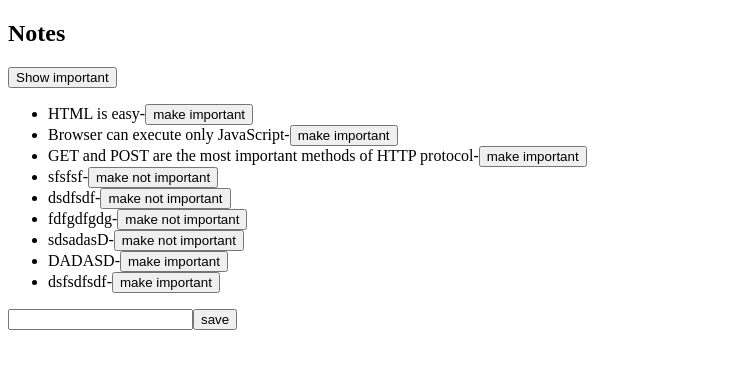
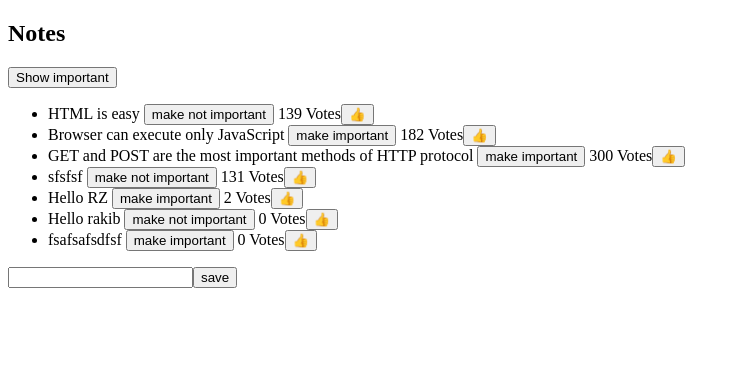
Before and after one commit to RZ-Rakib/HU_fullstack_practices, a React (Vite) app in the folder part2/: page / in a window 1280 px wide. Shown: the top 368 px of the page, without its empty margins (0-740 px from the left). Built offline with nearby package versions, Linux system fonts and the light colour scheme; data requests are answered from the project's data file.

Commit message:
updated code

```diff
--- a/part2/db.json
+++ b/part2/db.json
@@ -3,47 +3,44 @@
     {
       "id": "1",
       "content": "HTML is easy",
-      "important": false
+      "important": true,
+      "vote": 139
     },
     {
       "id": "2",
       "content": "Browser can execute only JavaScript",
-      "important": false
+      "important": false,
+      "vote": 182
     },
     {
       "id": "3",
       "content": "GET and POST are the most important methods of HTTP protocol",
-      "important": false
+      "important": false,
+      "vote": 300
     },
     {
       "id": "94f8",
       "content": "sfsfsf",
-      "important": true
+      "important": true,
+      "vote": 131
     },
     {
-      "id": "2b1b",
-      "content": "dsdfsdf",
-      "important": true
+      "id": "0694",
+      "content": "Hello RZ",
+      "important": false,
+      "vote": 2
     },
     {
-      "id": "c4de",
-      "content": "fdfgdfgdg",
-      "important": true
+      "id": "f0d0",
+      "content": "Hello rakib",
+      "important": true,
+      "vote": 0
     },
     {
-      "id": "090c",
-      "content": "sdsadasD",
-      "important": true
-    },
-    {
-      "id": "004b",
-      "content": "DADASD",
-      "important": false
-    },
-    {
-      "id": "f18c",
-      "content": "dsfsdfsdf",
-      "important": false
+      "id": "03f4",
+      "content": "fsafsafsdfsf",
+      "important": false,
+      "vote": 0
     }
   ]
 }
--- a/part2/package.json
+++ b/part2/package.json
@@ -8,7 +8,7 @@
     "build": "vite build",
     "lint": "eslint .",
     "preview": "vite preview",
-    "server": "json-server -p 3001 db.json"
+    "server": "json-server --watch -p 3001 db.json"
   },
   "dependencies": {
     "axios": "^1.12.2",
--- a/part2/src/App.jsx
+++ b/part2/src/App.jsx
@@ -13,18 +13,29 @@ const App = () => {
       .then(allObjects => {
         setNotes(allObjects)
       })
+      .catch(error => {
+        alert(`Something went wrong to the server. failed fetching data${error}`)
+        console.log("error ==> ", error);
+      })
   }
   useEffect(hook, [])
 
   const noteToShow = showAll
     ? notes
-    : notes.filter(n => n.important === true)
+    : notes.filter(note => note.important === true)
 
   const addNote = (event) => {
     event.preventDefault()
+    const normalize = newNote.trim().toLowerCase()
+
+    if (notes.some(note => note.content.toLowerCase() === normalize)) {
+      alert(`${newNote} is already exist in the server.`)
+      return
+    }
     const newObject = {
       content: newNote,
       important: Math.random() < 0.5,
+      vote: 0
     }
     noteService
       .create(newObject)
@@ -32,24 +43,42 @@ const App = () => {
         setNotes(notes.concat(createdObject))
         setNewNote('')
       })
-
+      .catch(error => {
+        alert(`failed to add new note`)
+        console.log("error ==> ", error);
+      })
   }
 
   const handleNewNote = (event) => {
     setNewNote(event.target.value)
-    console.log("event.target.value ==> ", event.target.value);
   }
 
   const toggleImportance = (id) => {
-    const note = notes.find(n => n.id === id)
+    const note = notes.find(note => note.id === id)
     const updatedNote = { ...note, important: !note.important }
 
     noteService
       .update(id, updatedNote)
       .then(updatedObject => {
-        setNotes(notes.map(n => n.id === id ? updatedObject : n))
+        setNotes(notes.map(note => note.id === id ? updatedObject : note))
       })
+      .catch(error => {
+        alert(`Error happend to update ${updatedNote}. ${error}`)
+        setNotes(notes.filter(note => note.id !== id))
+      })
+  }
+  const handleVotes = (id) => {
+    const voteNote = notes.find(note => note.id === id)
+    const updatedVoteNote = { ...voteNote, vote: (voteNote.vote ?? 0) + 1 }
 
+    noteService
+      .update(id, updatedVoteNote)
+      .then(updatedNote => {
+        setNotes(notes.map(note => note.id === id ? updatedNote : note))
+      })
+      .catch(error => {
+        console.log("error ==> ", error)
+      })
   }
 
   return (
@@ -60,7 +89,7 @@ const App = () => {
       </button>
       <ul>
         {noteToShow.map(n =>
-          <Note key={n.id} note={n} toggleImportance={() => toggleImportance(n.id)} />)}
+          <Note key={n.id} note={n} toggleImportance={() => toggleImportance(n.id)} handleVotes={() => handleVotes(n.id)} />)}
       </ul>
       <form onSubmit={addNote}>
         <input value={newNote} onChange={handleNewNote} />
--- a/part2/src/component/Note.jsx
+++ b/part2/src/component/Note.jsx
@@ -1,8 +1,10 @@
 /**
  * @prop {object} note - this object contains content and important
- * @prop {function} toggleImportance - an event handler function to toggle important
+ * @prop {function} toggleImportance - an event handler function
+ * to toggle important
+ * @prop {function} handleVotes - an function to handle vote by increasing 1 vote after each sucessfull vote pressing by the button
  */
-const Note = ({ note, toggleImportance }) => {
+const Note = ({ note, toggleImportance, handleVotes }) => {
   const label =
     note.important === true
       ? 'make not important'
@@ -11,8 +13,10 @@ const Note = ({ note, toggleImportance }) => {
   return (
     <div>
       <li>
-        {note.content}-
+        {note.content}{' '}
         <button onClick={toggleImportance}>{label}</button>
+        {' '}{note.vote} Votes
+        <button onClick={handleVotes}>👍</button>
       </li>
     </div>
   )
```
